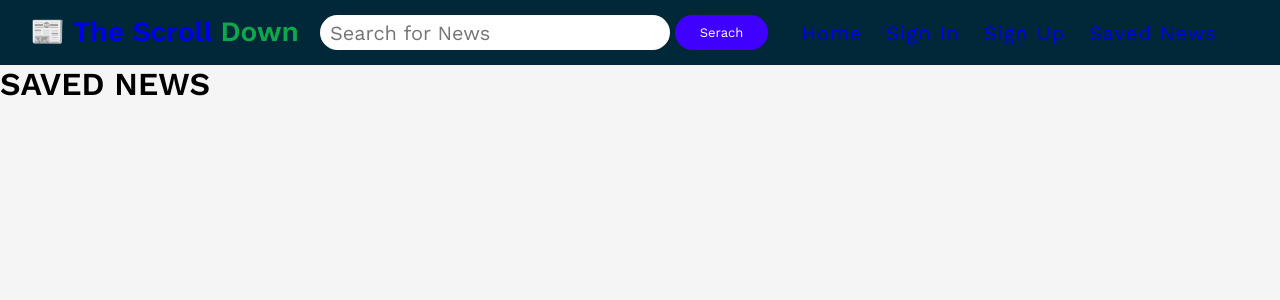
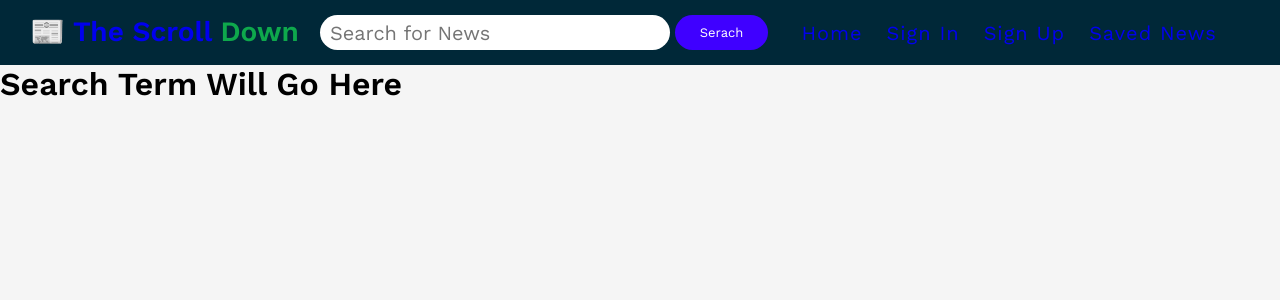
Before and after one commit to willdarkins/the_scroll_down, a React (Create React App) app: page /savednews in a window 1280 px wide. Shown: the top 300 px of the page. Built offline with nearby package versions, Linux system fonts and the light colour scheme.

Commit message:
adding news story card components while working on styles... this will all go in SavedNews.js - for now

```diff
--- a/src/pages/Homepage.js
+++ b/src/pages/Homepage.js
@@ -84,11 +84,12 @@ const HomeStyles = styled.div`
 `
 
 function Homepage() {
+
     return (
         <HomeStyles>
             <div className='login-welcome'>
                 <div className='icon'>
-                    <img src={newspaperIcon} alt='newspaper'/>
+                    <img src={newspaperIcon} alt='newspaper' />
                 </div>
                 <h1>Your News<span className='period'>.</span> Your Choice<span className='period'>.</span> Simple<span className='period'>.</span></h1>
                 <p>
--- a/src/pages/SavedNews.js
+++ b/src/pages/SavedNews.js
@@ -1,9 +1,23 @@
 import React from 'react'
+import styled from 'styled-components'
+
+const SavedStyles = styled.div`
+    .news-grid{
+        padding: 30px 170px;
+        .search-grid{
+            letter-spacing: -1px;
+            font-size: 40px;
+        }
+    }
+
+`
 
 function SavedNews() {
     return (
         <>
-        <h1>SAVED NEWS</h1>
+        <div className='news-grid'>
+        <h1 className='search-header'>Search Term Will Go Here</h1>
+        </div>
         </>
     )
 }
```
